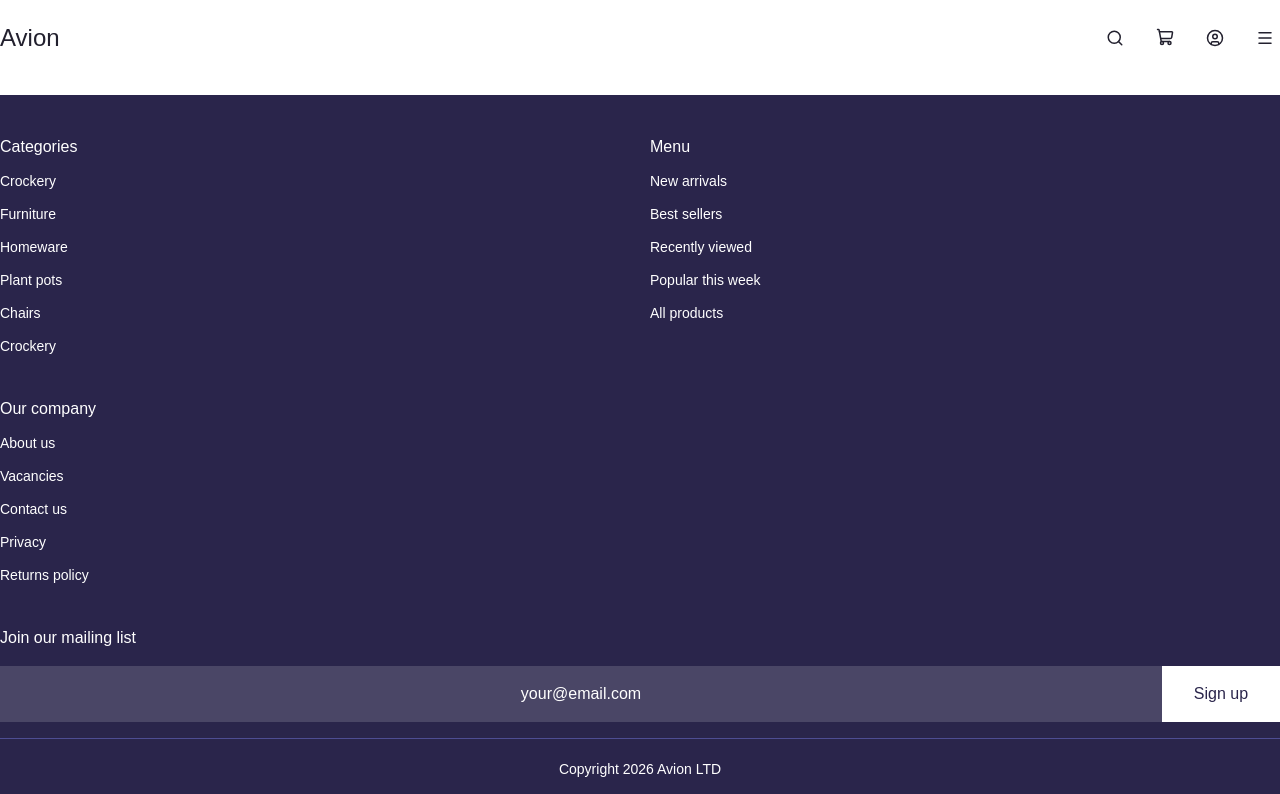
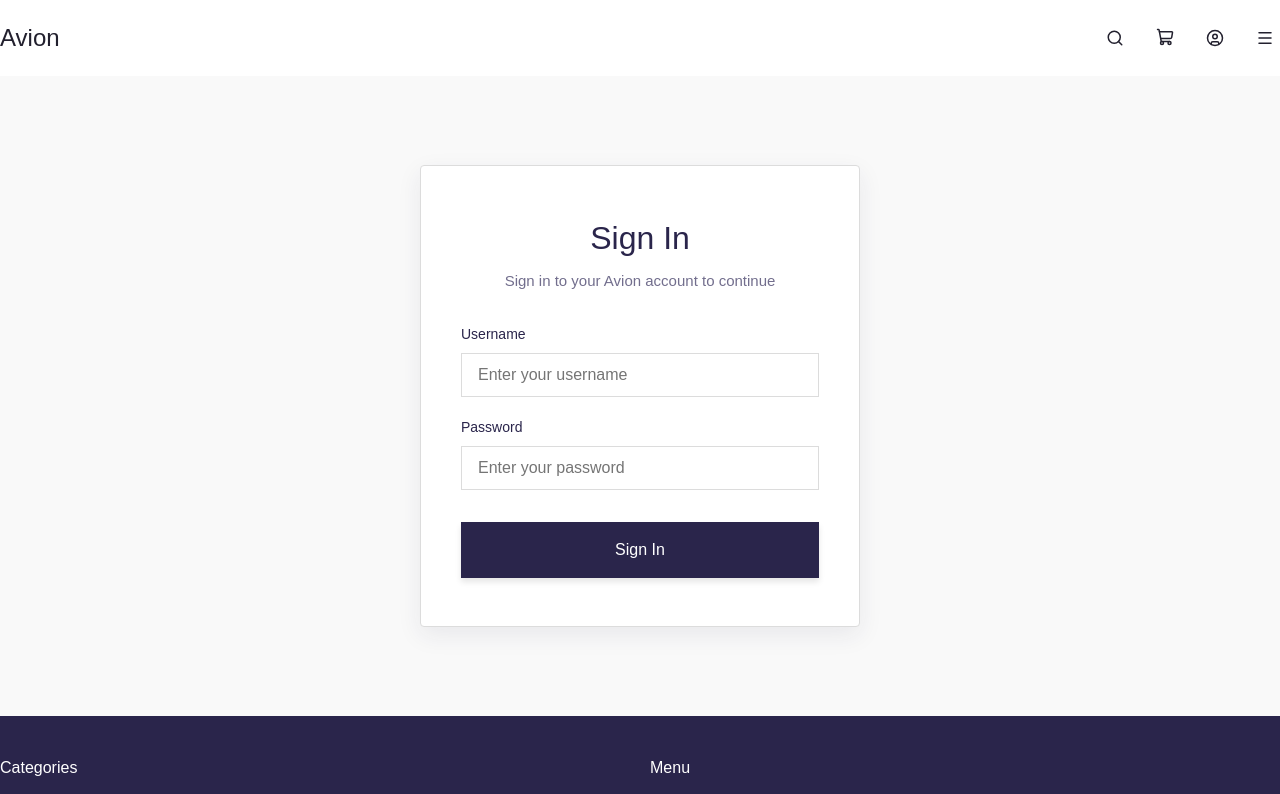
Before and after one commit to AndriySham/Avion, a React (Vite) app: page /login in a window 1280 px wide. Shown: the top 794 px of the page. Built offline with nearby package versions, Linux system fonts and the light colour scheme; no server answers; a web font is replaced by a local one.

Commit message:
feat(auth): add login page and update header with user status

```diff
--- a/src/App.tsx
+++ b/src/App.tsx
@@ -5,6 +5,7 @@ import { Cart } from "./pages/Cart";
 import { Categories } from "./pages/Categories";
 import { Home } from "./pages/Home";
 import { ProductDetail } from "./pages/ProductDetail";
+import { Login } from "./pages/Login";
 
 import { Footer } from "./components/Footer/Footer";
 import { Header } from "./components/Header/Header";
@@ -22,6 +23,7 @@ function App() {
             <Route path="/product/:id" element={<ProductDetail />} />
             <Route path="/cart" element={<Cart />} />
             <Route path="/categories" element={<Categories />} />
+            <Route path="/login" element={<Login />} />
           </Routes>
         </main>
         <Footer />
--- a/src/components/Header/Header.tsx
+++ b/src/components/Header/Header.tsx
@@ -1,10 +1,11 @@
 import { useState } from "react";
 
-import { Link } from "react-router-dom";
+import { Link, useNavigate } from "react-router-dom";
 
 import { Search, ShoppingCart, CircleUser, Menu } from "lucide-react";
 
 import { useCart } from "../../context/CartContext";
+import { useAuth } from "../../context/AuthContext";
 
 import { Searchbar } from "../Searchbar/Searchbar";
 
@@ -12,12 +13,22 @@ import "./Header.css";
 
 export function Header() {
     const { cartItems } = useCart();
+    const { user, logout } = useAuth();
+    const navigate = useNavigate();
 
     const [isSearchOpen, setIsSearchOpen] = useState<boolean>(false);
 
     const productQuantity = cartItems.reduce(
         (sum, item) => sum + item.quantity, 0
     );
+
+    const handleUserClick = () => {
+        if (user) {
+            logout();
+        } else {
+            navigate('/login');
+        }
+    };
 
     return (
         <header className="header">
@@ -40,8 +51,20 @@ export function Header() {
                             </Link>
                         </button>
 
-                        <button className="header__action">
-                            <CircleUser size={18} />
+                        <button
+                            className="header__action"
+                            onClick={handleUserClick}
+                            title={user ? `Logout (${user.firstName})` : 'Login'}
+                        >
+                            {user ? (
+                                <img
+                                    src={user.image}
+                                    alt={user.username}
+                                    style={{ width: 18, height: 18, borderRadius: '50%', objectFit: 'cover', display: 'block' }}
+                                />
+                            ) : (
+                                <CircleUser size={18} />
+                            )}
                         </button>
 
                         <button className="header__action header__action--burger">
--- /dev/null
+++ b/src/pages/Login.css
@@ -0,0 +1,113 @@
+.login-container {
+  display: flex;
+  align-items: center;
+  justify-content: center;
+  min-height: calc(100vh - 160px);
+  padding: 40px 24px;
+  background-color: var(--light-gray);
+}
+
+.login-card {
+  width: 100%;
+  max-width: 440px;
+  background-color: var(--white);
+  padding: 48px 40px;
+  border-radius: 4px;
+  box-shadow: 0 8px 24px rgba(42, 37, 75, 0.08);
+  border: 1px solid var(--border-dark);
+}
+
+.login-title {
+  font-family: var(--font-headings);
+  font-size: 32px;
+  color: var(--dark-primary);
+  margin-bottom: 8px;
+  text-align: center;
+  font-weight: 400;
+}
+
+.login-subtitle {
+  font-family: var(--font-body);
+  font-size: 15px;
+  color: var(--text-muted);
+  margin-bottom: 32px;
+  text-align: center;
+}
+
+.login-error {
+  background-color: rgba(220, 53, 69, 0.08);
+  color: #dc3545;
+  border: 1px solid rgba(220, 53, 69, 0.2);
+  padding: 12px 16px;
+  border-radius: 4px;
+  font-family: var(--font-body);
+  font-size: 14px;
+  margin-bottom: 24px;
+  text-align: center;
+}
+
+.login-form {
+  display: flex;
+  flex-direction: column;
+  gap: 20px;
+}
+
+.form-group {
+  display: flex;
+  flex-direction: column;
+  gap: 8px;
+}
+
+.form-group label {
+  font-family: var(--font-body);
+  font-size: 14px;
+  font-weight: 500;
+  color: var(--dark-primary);
+}
+
+.form-group input {
+  font-family: var(--font-body);
+  font-size: 16px;
+  padding: 12px 16px;
+  border: 1px solid var(--border-dark);
+  background-color: var(--white);
+  color: var(--text-dark);
+  outline: none;
+  transition: var(--transition);
+}
+
+.form-group input:focus {
+  border-color: var(--primary-light);
+  box-shadow: 0 0 0 1px var(--primary-light);
+}
+
+.form-group input:disabled {
+  background-color: var(--light-gray);
+  cursor: not-allowed;
+  opacity: 0.7;
+}
+
+.login-btn {
+  width: 100%;
+  margin-top: 12px;
+  display: flex;
+  align-items: center;
+  justify-content: center;
+  font-family: var(--font-body);
+  font-weight: 500;
+  border: none;
+  cursor: pointer;
+}
+
+.login-btn:disabled {
+  opacity: 0.7;
+  cursor: not-allowed;
+  transform: none !important;
+  box-shadow: none !important;
+}
+
+@media (max-width: 480px) {
+  .login-card {
+    padding: 32px 24px;
+  }
+}
--- /dev/null
+++ b/src/pages/Login.tsx
@@ -0,0 +1,89 @@
+import React, { useState, useEffect } from 'react';
+import { useNavigate } from 'react-router-dom';
+import { useAuth } from '../context/AuthContext';
+import './Login.css';
+
+export function Login() {
+    const { user, login, isLoading } = useAuth();
+    const navigate = useNavigate();
+    const [username, setUsername] = useState('');
+    const [password, setPassword] = useState('');
+    const [error, setError] = useState<string | null>(null);
+
+    // Redirect user to home if already authenticated
+    useEffect(() => {
+        if (user) {
+            navigate('/');
+        }
+    }, [user, navigate]);
+
+    const handleSubmit = async (e: React.FormEvent) => {
+        e.preventDefault();
+        setError(null);
+
+        if (!username.trim() || !password.trim()) {
+            setError('Please fill in all fields.');
+            return;
+        }
+
+        try {
+            const success = await login(username, password);
+            if (success) {
+                navigate('/');
+            } else {
+                setError('Invalid username or password.');
+            }
+        } catch (err) {
+            setError('An unexpected error occurred. Please try again.');
+        }
+    };
+
+    return (
+        <div className="login-container">
+            <div className="login-card">
+                <h1 className="login-title">Sign In</h1>
+                <p className="login-subtitle">Sign in to your Avion account to continue</p>
+
+                {error && (
+                    <div className="login-error" role="alert">
+                        {error}
+                    </div>
+                )}
+
+                <form onSubmit={handleSubmit} className="login-form">
+                    <div className="form-group">
+                        <label htmlFor="username">Username</label>
+                        <input
+                            type="text"
+                            id="username"
+                            value={username}
+                            onChange={(e) => setUsername(e.target.value)}
+                            placeholder="Enter your username"
+                            disabled={isLoading}
+                            required
+                        />
+                    </div>
+                    <div className="form-group">
+                        <label htmlFor="password">Password</label>
+                        <input
+                            type="password"
+                            id="password"
+                            value={password}
+                            onChange={(e) => setPassword(e.target.value)}
+                            placeholder="Enter your password"
+                            disabled={isLoading}
+                            required
+                        />
+                    </div>
+                    <button
+                        type="submit"
+                        className="btn btn-dark-blue login-btn"
+                        disabled={isLoading}
+                    >
+                        {isLoading ? 'Signing in...' : 'Sign In'}
+                    </button>
+                </form>
+            </div>
+        </div>
+    );
+}
```
Also changed, not shown: 1 other file (tests, documents, lock files or other folders).
